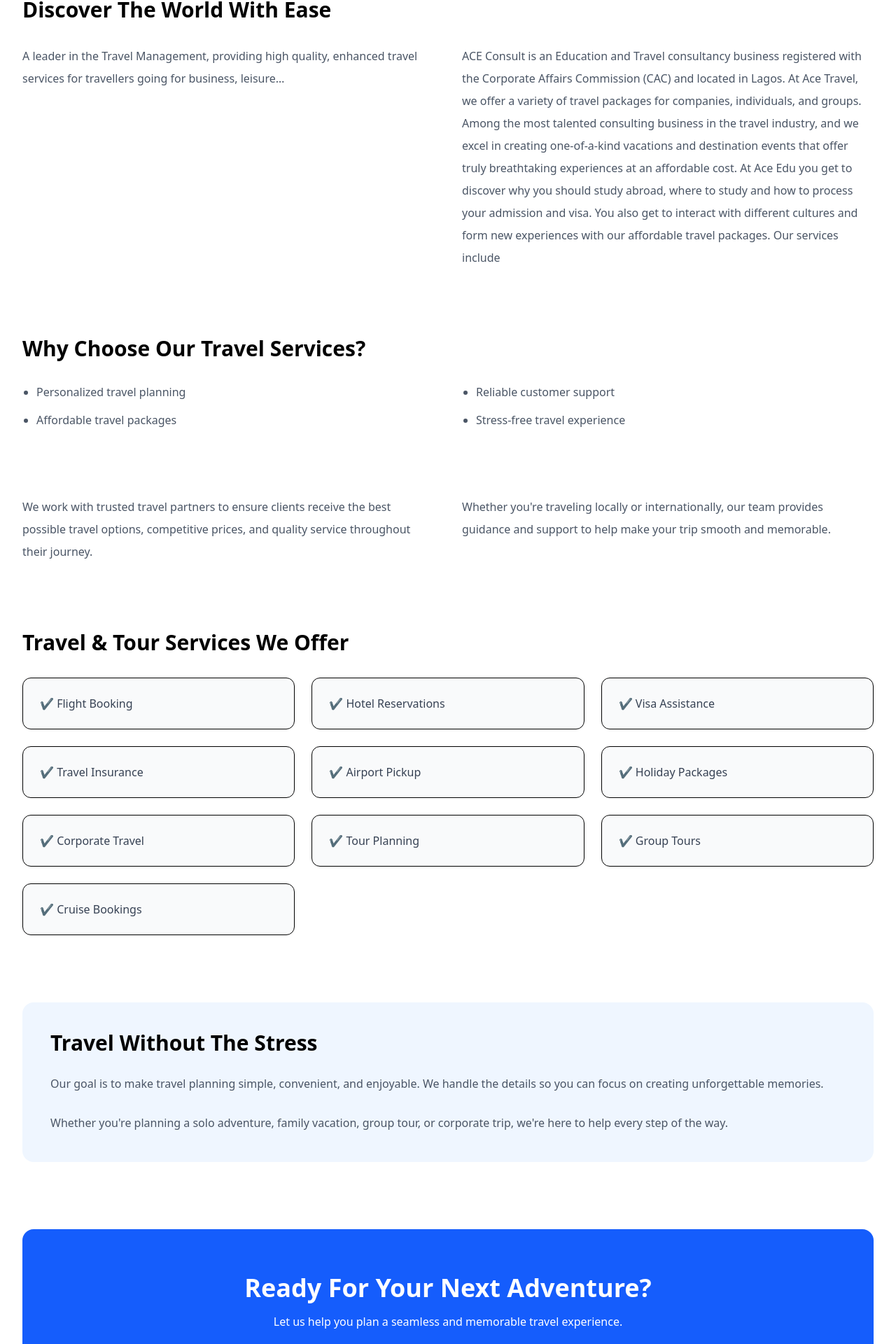
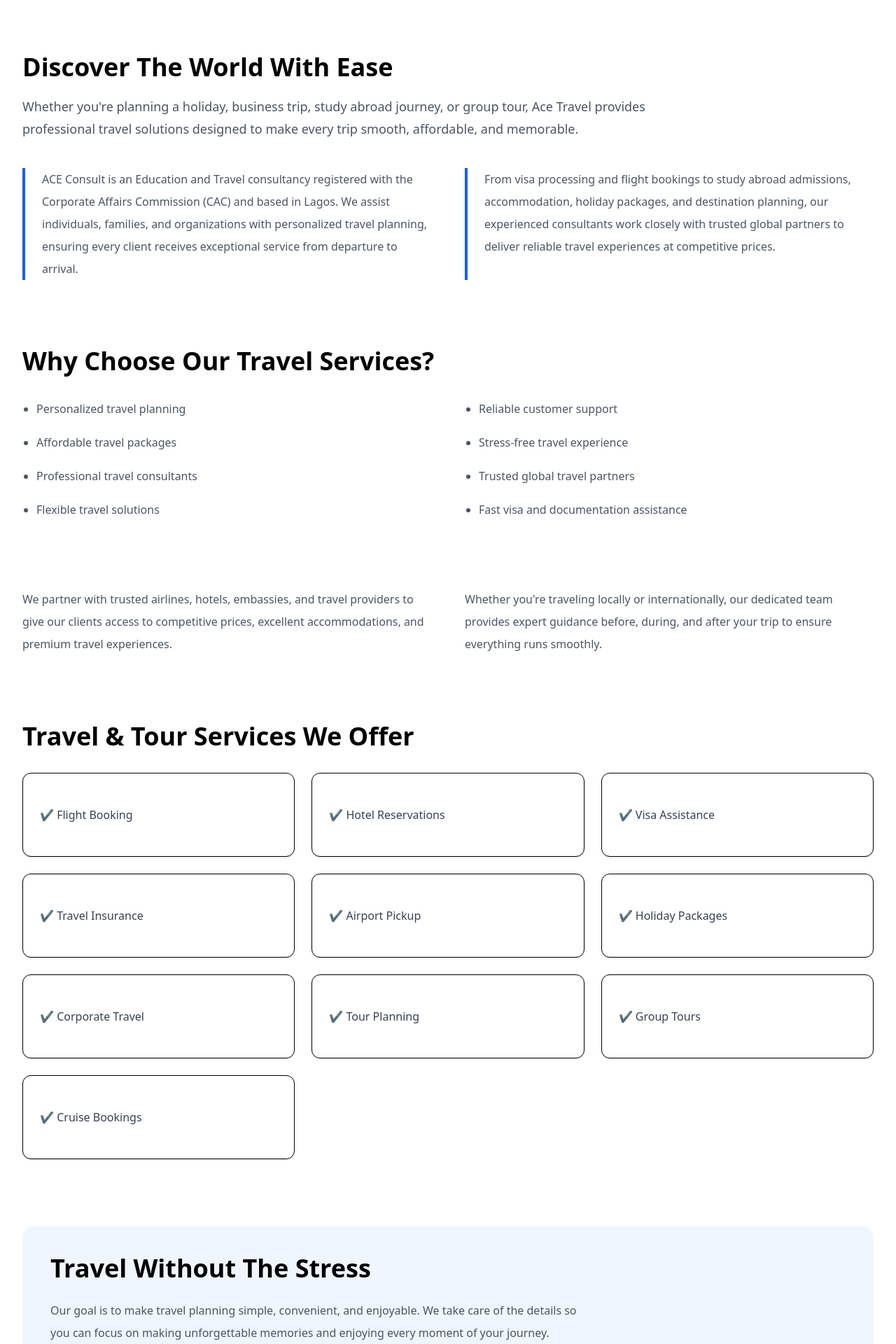
Before and after one commit to Jessica-Agorye/Ace-Edu, a React (Vite) app: page /travel-tour in a window 1280 px wide. Shown: the part 734-2654 px from the top of the page at 70% size. Built offline with nearby package versions, Linux system fonts and the light colour scheme.

Commit message:
worked on the arrangement of text in travel and tour section

```diff
--- a/src/ServicesPages/TravelAndTour.tsx
+++ b/src/ServicesPages/TravelAndTour.tsx
@@ -15,102 +15,115 @@
   return (
     <main>
       {/* Hero */}
-      <section className="relative h-[70vh] bg-[url('images/travel1.jpg')] bg-cover bg-center">
-        <div className="absolute inset-0 bg-black/60 flex items-center justify-center">
-          <div className="max-w-3xl text-center text-white px-6">
-            <h1 className="text-4xl md:text-6xl font-bold mb-6">
+      <section className="relative min-h-[70vh] md:min-h-[80vh] bg-[url('/images/travel1.jpg')] bg-cover bg-center">
+        <div className="absolute inset-0 flex items-center justify-center bg-black/60">
+          <div className="mx-auto max-w-4xl px-5 text-center text-white sm:px-8">
+            <h1 className="mb-6 text-4xl font-bold leading-tight sm:text-5xl lg:text-6xl">
               Travel & Tour Services
             </h1>
 
-            <p className="text-lg leading-8 mb-8">
+            <p className="mx-auto mb-8 max-w-2xl text-base leading-7 sm:text-lg sm:leading-8">
               Explore the world with confidence. We help individuals, families,
               and businesses plan memorable trips with ease.
             </p>
 
-            <button className="bg-blue-600 hover:bg-blue-700 px-8 py-3 rounded-lg">
+            <button className="inline-flex items-center justify-center rounded-lg bg-blue-600 px-6 py-3 font-semibold transition duration-300 hover:bg-blue-700 sm:px-8">
               Start Your Journey
             </button>
           </div>
         </div>
       </section>
 
-      <div className="max-w-7xl mx-auto px-5 lg:px-8 py-20 space-y-24">
+      <div className="mx-auto max-w-7xl space-y-20 px-5 py-16 sm:px-6 md:space-y-24 md:py-20 lg:px-8">
         {/* About */}
-        <section>
-          <h2 className="text-3xl font-bold mb-8">
-            Discover The World With Ease
-          </h2>
+        <section className="space-y-10">
+          <div className="max-w-4xl">
+            <h2 className="mb-5 text-2xl font-bold sm:text-3xl lg:text-4xl">
+              Discover The World With Ease
+            </h2>
 
-          <div className="grid md:grid-cols-2 gap-10">
-            <p className="text-gray-600 leading-8">
-              A leader in the Travel Management, providing high quality,
-              enhanced travel services for travellers going for business,
-              leisure…
+            <p className="text-lg leading-8 text-gray-600">
+              Whether you're planning a holiday, business trip, study abroad
+              journey, or group tour, Ace Travel provides professional travel
+              solutions designed to make every trip smooth, affordable, and
+              memorable.
             </p>
+          </div>
 
-            <p className="text-gray-600 leading-8">
-              ACE Consult is an Education and Travel consultancy business
-              registered with the Corporate Affairs Commission (CAC) and located
-              in Lagos. At Ace Travel, we offer a variety of travel packages for
-              companies, individuals, and groups. Among the most talented
-              consulting business in the travel industry, and we excel in
-              creating one-of-a-kind vacations and destination events that offer
-              truly breathtaking experiences at an affordable cost. At Ace Edu
-              you get to discover why you should study abroad, where to study
-              and how to process your admission and visa. You also get to
-              interact with different cultures and form new experiences with our
-              affordable travel packages. Our services include
-            </p>
+          <div className="grid grid-cols-1 gap-8 lg:grid-cols-2 lg:gap-12">
+            <div className="border-l-4 border-blue-600 pl-6">
+              <p className="text-gray-600 leading-8">
+                ACE Consult is an Education and Travel consultancy registered
+                with the Corporate Affairs Commission (CAC) and based in Lagos.
+                We assist individuals, families, and organizations with
+                personalized travel planning, ensuring every client receives
+                exceptional service from departure to arrival.
+              </p>
+            </div>
+
+            <div className="border-l-4 border-blue-600 pl-6">
+              <p className="text-gray-600 leading-8">
+                From visa processing and flight bookings to study abroad
+                admissions, accommodation, holiday packages, and destination
+                planning, our experienced consultants work closely with trusted
+                global partners to deliver reliable travel experiences at
+                competitive prices.
+              </p>
+            </div>
           </div>
         </section>
 
         {/* Benefits */}
-        <section>
-          <h2 className="text-3xl font-bold mb-8">
+        <section className="space-y-8">
+          <h2 className="text-2xl font-bold sm:text-3xl lg:text-4xl">
             Why Choose Our Travel Services?
           </h2>
 
-          <div className="grid md:grid-cols-2 gap-10">
-            <ul className="list-disc pl-5 space-y-4 text-gray-600">
+          <div className="grid grid-cols-1 gap-8 lg:grid-cols-2 lg:gap-12">
+            <ul className="list-disc space-y-4 pl-5 text-gray-600 leading-8">
               <li>Personalized travel planning</li>
               <li>Affordable travel packages</li>
+              <li>Professional travel consultants</li>
+              <li>Flexible travel solutions</li>
             </ul>
 
-            <ul className="list-disc pl-5 space-y-4 text-gray-600">
+            <ul className="list-disc space-y-4 pl-5 text-gray-600 leading-8">
               <li>Reliable customer support</li>
               <li>Stress-free travel experience</li>
+              <li>Trusted global travel partners</li>
+              <li>Fast visa and documentation assistance</li>
             </ul>
           </div>
         </section>
 
         {/* More Information */}
-        <section>
-          <div className="grid md:grid-cols-2 gap-10">
-            <p className="text-gray-600 leading-8">
-              We work with trusted travel partners to ensure clients receive the
-              best possible travel options, competitive prices, and quality
-              service throughout their journey.
+        <section className="space-y-8">
+          <div className="grid grid-cols-1 gap-8 lg:grid-cols-2 lg:gap-12">
+            <p className="max-w-prose text-gray-600 leading-8">
+              We partner with trusted airlines, hotels, embassies, and travel
+              providers to give our clients access to competitive prices,
+              excellent accommodations, and premium travel experiences.
             </p>
 
-            <p className="text-gray-600 leading-8">
-              Whether you're traveling locally or internationally, our team
-              provides guidance and support to help make your trip smooth and
-              memorable.
+            <p className="max-w-prose text-gray-600 leading-8">
+              Whether you're traveling locally or internationally, our dedicated
+              team provides expert guidance before, during, and after your trip
+              to ensure everything runs smoothly.
             </p>
           </div>
         </section>
 
         {/* Services */}
-        <section>
-          <h2 className="text-3xl font-bold mb-8">
+        <section className="space-y-8">
+          <h2 className="text-2xl font-bold sm:text-3xl lg:text-4xl">
             Travel & Tour Services We Offer
           </h2>
 
-          <div className="grid md:grid-cols-2 lg:grid-cols-3 gap-6">
+          <div className="grid grid-cols-1 gap-6 sm:grid-cols-2 xl:grid-cols-3">
             {travelServices.map((service) => (
               <div
                 key={service}
-                className="rounded-xl bg-gray-50 p-6 border hover:border-blue-500 transition"
+                className="flex min-h-[120px] items-center rounded-xl border bg-white p-6 shadow-sm transition-all duration-300 hover:border-blue-500 hover:shadow-md"
               >
                 <p className="font-medium text-gray-700">✔ {service}</p>
               </div>
@@ -119,32 +132,37 @@
         </section>
 
         {/* Closing */}
-        <section className="bg-blue-50 rounded-2xl p-10">
-          <h2 className="text-3xl font-bold mb-6">Travel Without The Stress</h2>
+        <section className="rounded-2xl bg-blue-50 p-6 sm:p-8 lg:p-10">
+          <h2 className="mb-6 text-2xl font-bold sm:text-3xl lg:text-4xl">
+            Travel Without The Stress
+          </h2>
 
-          <p className="text-gray-600 leading-8 mb-6">
+          <p className="mb-6 max-w-3xl text-gray-600 leading-8">
             Our goal is to make travel planning simple, convenient, and
-            enjoyable. We handle the details so you can focus on creating
-            unforgettable memories.
+            enjoyable. We take care of the details so you can focus on making
+            unforgettable memories and enjoying every moment of your journey.
           </p>
 
-          <p className="text-gray-600 leading-8">
+          <p className="max-w-3xl text-gray-600 leading-8">
             Whether you're planning a solo adventure, family vacation, group
-            tour, or corporate trip, we're here to help every step of the way.
+            tour, honeymoon, or corporate trip, our experienced team is here to
+            support you every step of the way.
           </p>
         </section>
 
         {/* CTA */}
-        <section className="bg-blue-600 rounded-2xl text-white text-center py-16 px-6">
-          <h2 className="text-4xl font-bold mb-4">
+        <section className="rounded-2xl bg-blue-600 px-6 py-14 text-center text-white sm:py-16 lg:px-10 lg:py-20">
+          <h2 className="mb-5 text-3xl font-bold sm:text-4xl lg:text-5xl">
             Ready For Your Next Adventure?
           </h2>
 
-          <p className="max-w-2xl mx-auto mb-8">
+          <p className="mx-auto mb-8 max-w-2xl text-base leading-7 sm:text-lg sm:leading-8">
             Let us help you plan a seamless and memorable travel experience.
+            From flights and visas to accommodation and tours, we've got every
+            detail covered.
           </p>
 
-          <button className="bg-white text-blue-600 px-8 py-3 rounded-lg font-semibold">
+          <button className="inline-flex items-center justify-center rounded-lg bg-white px-6 py-3 font-semibold text-blue-600 transition duration-300 hover:bg-gray-100 sm:px-8">
             Contact Us Today
           </button>
         </section>
--- a/src/pages/Home.tsx
+++ b/src/pages/Home.tsx
@@ -1,6 +1,6 @@
 import Hero from "../sections/Hero";
 import AboutUs from "../sections/AboutUs";
-import Services from "../sections/Services";
+// import Services from "../sections/Services";
 // import ChatWidget from "./components/ChatWidget";
 
 const Home = () => {
@@ -8,7 +8,7 @@
     <>
       <Hero />
       <AboutUs />
-      <Services preview={true} />
+      {/* <Services preview={true} /> */}
 
       {/* <ChatWidget /> */}
     </>
--- a/src/sections/Hero.tsx
+++ b/src/sections/Hero.tsx
@@ -53,7 +53,7 @@
           {/* Stats */}
           <div className="flex gap-10 mt-14">
             <div>
-              <h2 className="text-2xl font-bold text-gray-900">10K+</h2>
+              <h2 className="text-2xl font-bold text-gray-900">100+</h2>
               <p className="text-gray-500 text-sm">Happy Travelers</p>
             </div>
 
```
